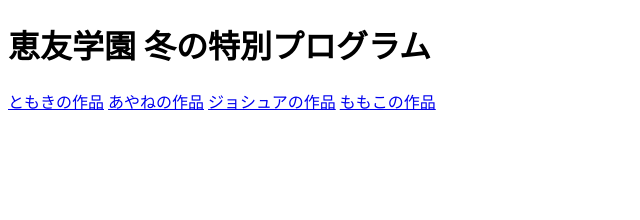
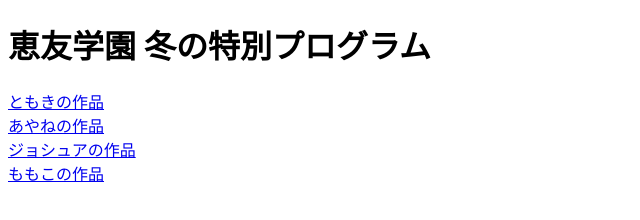
Before and after one commit to kugakuen/winterProject, a plain HTML site: page index.html in a window 1280 px wide. Shown: the whole page, without its empty margins (0-640 px from the left). Drawn offline with Linux system fonts and the light colour scheme.

Commit message:
Update index.html

```diff
--- a/index.html
+++ b/index.html
@@ -12,10 +12,10 @@
   <audio autoplay loop src="sound.mp3"></audio>
   <div>
     <h1>恵友学園 冬の特別プログラム</h1>
-    <a href="tomoki/index.html">ともきの作品</a>
-    <a href="ayane/index.html">あやねの作品</a>
-    <a href="joshua/index.html">ジョシュアの作品</a>
-    <a href="momoko/index.html">ももこの作品</a>
+    <a href="tomoki/index.html">ともきの作品</a><br>
+    <a href="ayane/index.html">あやねの作品</a><br>
+    <a href="joshua/index.html">ジョシュアの作品</a><br>
+    <a href="momoko/index.html">ももこの作品</a><br>
   </div>
 </body>
 </html>
```
